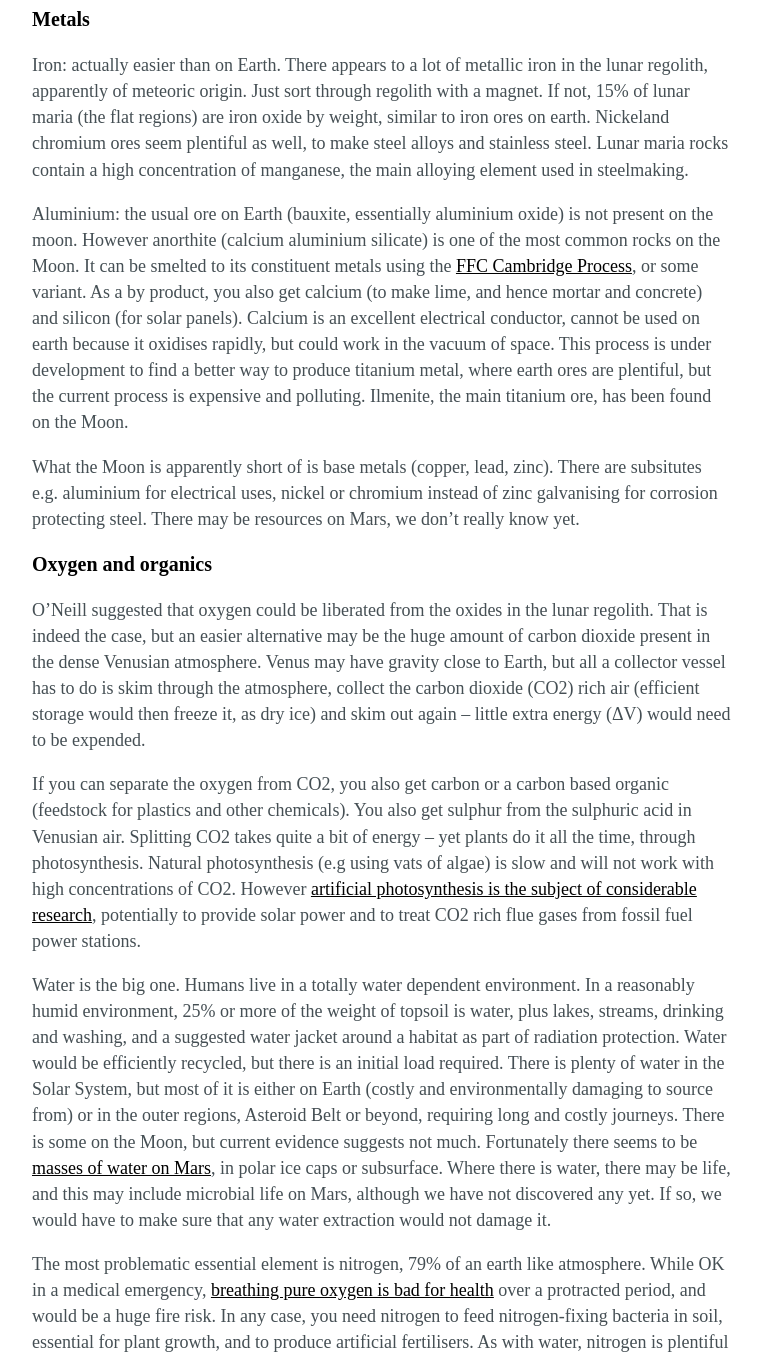
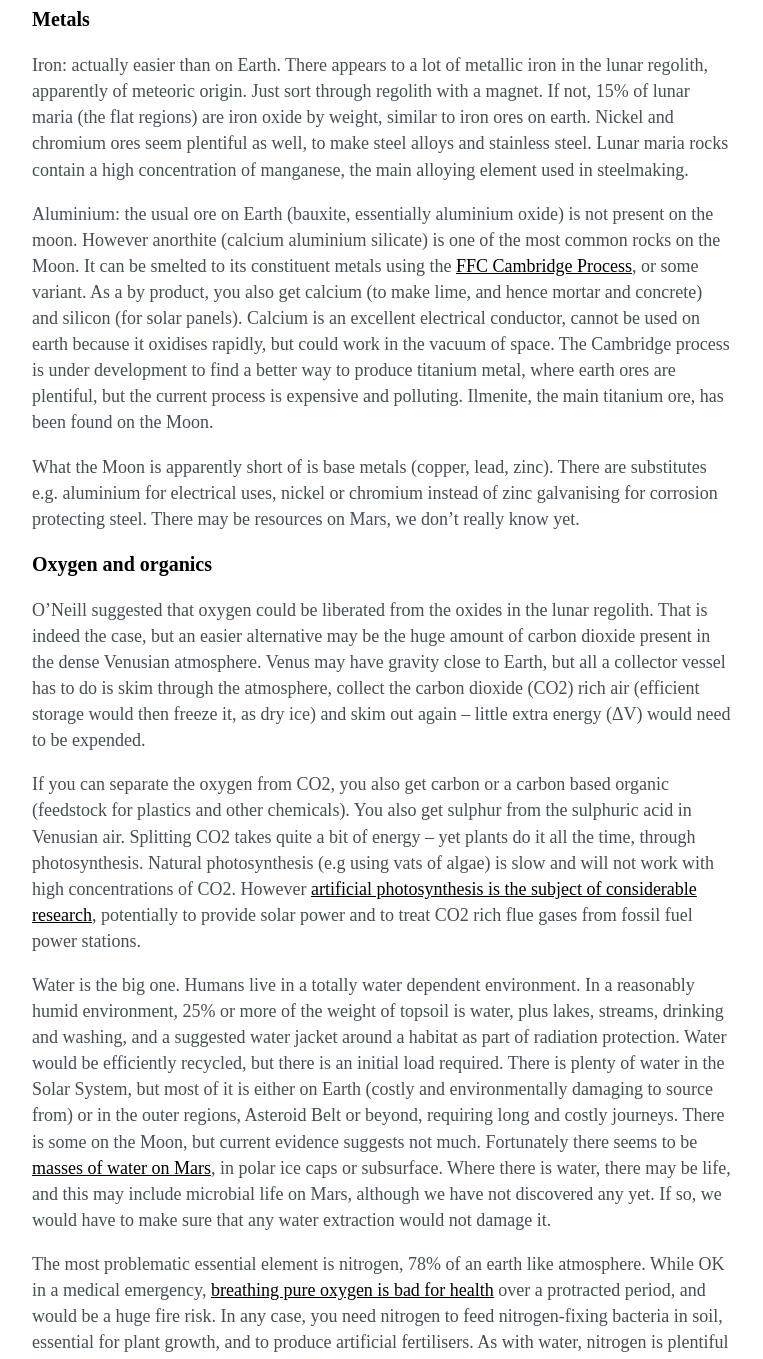
Before and after one commit to ffub/space-habitats, a Jekyll site: the page built from _posts/2016-05-22-resources.markdown, in a window 1280 px wide. Shown: the part 454-1813 px from the top of the page, without its empty margins (258-1021 px from the left). Built offline with Jekyll 4.4.1, drawn with Linux system fonts in a browser that asks for light colours.

Commit message:
Updated Resources

```diff
--- a/_posts/2016-05-22-resources.markdown
+++ b/_posts/2016-05-22-resources.markdown
@@ -13,11 +12,11 @@
 
 ## Metals
 
-Iron: actually easier than on Earth. There appears to a lot of metallic iron in the lunar regolith, apparently of meteoric origin. Just sort through regolith with a magnet. If not, 15% of lunar maria (the flat regions) are iron oxide by weight, similar to iron ores on earth. Nickeland chromium ores seem plentiful as well, to make steel alloys and stainless steel. Lunar maria rocks contain a high concentration of manganese, the main alloying element used in steelmaking.
+Iron: actually easier than on Earth. There appears to a lot of metallic iron in the lunar regolith, apparently of meteoric origin. Just sort through regolith with a magnet. If not, 15% of lunar maria (the flat regions) are iron oxide by weight, similar to iron ores on earth. Nickel and chromium ores seem plentiful as well, to make steel alloys and stainless steel. Lunar maria rocks contain a high concentration of manganese, the main alloying element used in steelmaking.
 
-Aluminium: the usual ore on Earth (bauxite, essentially aluminium oxide) is not present on the moon. However anorthite (calcium aluminium silicate) is one of the most common rocks on the Moon. It can be smelted to its constituent metals using the [FFC Cambridge Process][ffc-process], or some variant. As a by product, you also get calcium (to make lime, and hence mortar and concrete) and silicon (for solar panels). Calcium is an excellent electrical conductor, cannot be used on earth because it oxidises rapidly, but could work in the vacuum of space. This process is under development to find a better way to produce titanium metal, where earth ores are plentiful, but the current process is expensive and polluting. Ilmenite, the main titanium ore, has been found on the Moon.
+Aluminium: the usual ore on Earth (bauxite, essentially aluminium oxide) is not present on the moon. However anorthite (calcium aluminium silicate) is one of the most common rocks on the Moon. It can be smelted to its constituent metals using the [FFC Cambridge Process][ffc-process], or some variant. As a by product, you also get calcium (to make lime, and hence mortar and concrete) and silicon (for solar panels). Calcium is an excellent electrical conductor, cannot be used on earth because it oxidises rapidly, but could work in the vacuum of space. The Cambridge process is under development to find a better way to produce titanium metal, where earth ores are plentiful, but the current process is expensive and polluting. Ilmenite, the main titanium ore, has been found on the Moon.
 
-What the Moon is apparently short of is base metals (copper, lead, zinc). There are subsitutes e.g. aluminium for electrical uses, nickel or chromium instead of zinc galvanising for corrosion protecting steel. There may be resources on Mars, we don’t really know yet.
+What the Moon is apparently short of is base metals (copper, lead, zinc). There are substitutes e.g. aluminium for electrical uses, nickel or chromium instead of zinc galvanising for corrosion protecting steel. There may be resources on Mars, we don’t really know yet.
 
 ## Oxygen and organics
 
@@ -27,7 +26,7 @@
 
 Water is the big one. Humans live in a totally water dependent environment. In a reasonably humid environment, 25% or more of the weight of topsoil is water, plus lakes, streams, drinking and washing, and a suggested water jacket around a habitat as part of radiation protection. Water would be efficiently recycled, but there is an initial load required. There is plenty of water in the Solar System, but most of it is either on Earth (costly and environmentally damaging to source from) or in the outer regions, Asteroid Belt or beyond, requiring long and costly journeys. There is some on the Moon, but current evidence suggests not much. Fortunately there seems to be [masses of water on Mars][water-on-mars], in polar ice caps or subsurface. Where there is water, there may be life, and this may include microbial life on Mars, although we have not discovered any yet. If so, we would have to make sure that any water extraction would not damage it.
 
-The most problematic essential element is nitrogen, 79% of an earth like atmosphere. While OK in a medical emergency, [breathing pure oxygen is bad for health][oxygen] over a protracted period, and would be a huge fire risk. In any case, you need nitrogen to feed nitrogen-fixing bacteria in soil, essential for plant growth, and to produce artificial fertilisers. As with water, nitrogen is plentiful on Earth and in the outer solar system, not on the Moon, and amounts on Mars (as either gas or nitrates) do not seem plentiful, according to current knowledge. The best source seems to be Venus – only 3% of the atmosphere, but such is the high pressure of the atmosphere, that  is more nitrogen than in the Earth’s atmosphere.
+The most problematic essential element is nitrogen, 78% of an earth like atmosphere. While OK in a medical emergency, [breathing pure oxygen is bad for health][oxygen] over a protracted period, and would be a huge fire risk. In any case, you need nitrogen to feed nitrogen-fixing bacteria in soil, essential for plant growth, and to produce artificial fertilisers. As with water, nitrogen is plentiful on Earth and in the outer solar system, not on the Moon, and amounts on Mars (as either gas or nitrates) do not seem plentiful, according to current knowledge. The best source seems to be Venus – only 3% of the atmosphere, but such is the high pressure of the atmosphere, that  is more nitrogen than in the Earth’s atmosphere.
 
 Elements that we need in trace amounts are potassium, phosphorus, sodium and chlorine (the latter two as common salt, sodium chloride). Rare on the Moon, but seemingly plentiful on Mars.
 
```
Also changed, not shown: other parts of _posts/2016-05-22-resources.markdown (+1 -2 lines).
